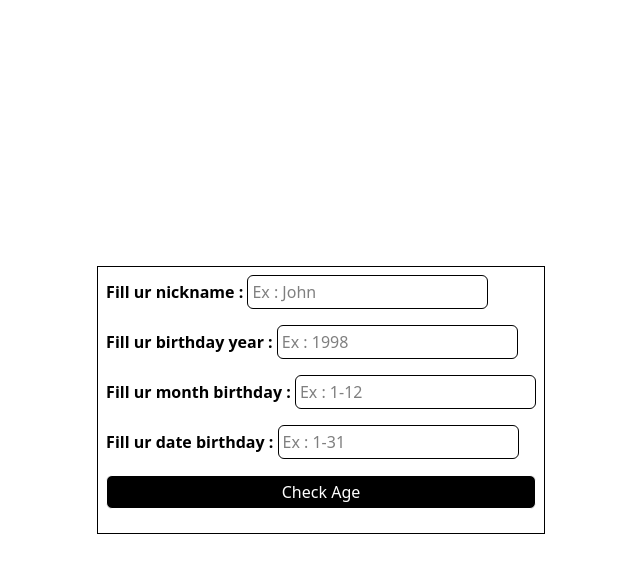
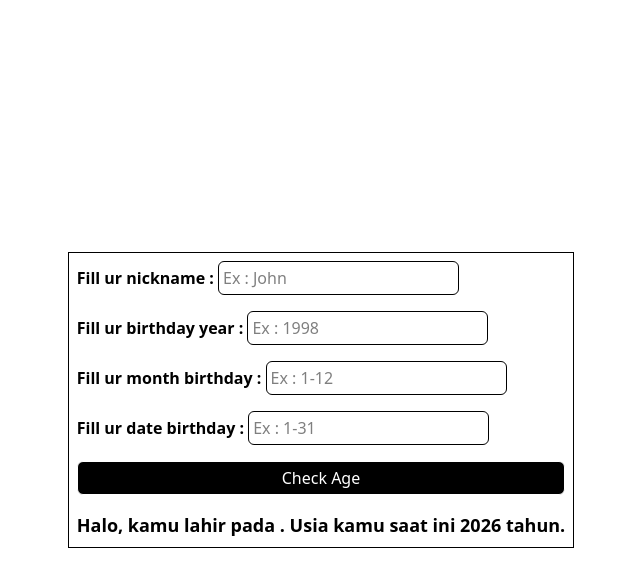
Before and after one commit to milocode-dev/count-age, a plain HTML site: page index.html in a window 1280 px wide. Both pictures are taken after a click on the button "Check Age". Shown: the whole page, without its empty margins (319-959 px from the left). Drawn offline with nearby package versions, Linux system fonts and the light colour scheme.

Commit message:
Make function countAge() and add event listener to button

```diff
--- a/index.html
+++ b/index.html
@@ -30,7 +30,7 @@
             </div>
 
             <div class="text-center border rounded-md p-1 bg-black text-white">
-                <button id="btnSubmit">Check Age</button>
+                <button id="btnSubmit" class="cursor-pointer">Check Age</button>
             </div>
 
             <div class="text-center">
--- a/script.js
+++ b/script.js
@@ -0,0 +1,25 @@
+const button = document.getElementById("btnSubmit");
+
+function countAge(yearBirthday, monthBirthday, dateBirthday) {
+    const date = new Date();
+    const yearActual = date.getFullYear();
+    const monthActual = date.getMonth() + 1;
+    const dateActual = date.getDate();
+
+    let age = yearActual - yearBirthday;
+
+    if (monthBirthday > monthActual || monthBirthday === monthActual && dateActual < dateBirthday) {
+        return `${ age - 1 }`;
+    } else {
+        return age;
+    }
+}
+
+button.addEventListener("click", () => {
+    const name = document.getElementById("username").value;
+    const yearBirthday = document.getElementById("year").value;
+    const monthBirthday = document.getElementById("month").value;
+    const dateBirthday = document.getElementById("date").value;
+
+    document.getElementById("results").textContent = "Halo, " + name + " kamu lahir pada " + dateBirthday + " " + monthBirthday + " " + yearBirthday + "." + " Usia kamu saat ini " + countAge(yearBirthday, monthBirthday, dateBirthday) + " tahun.";
+})
```
